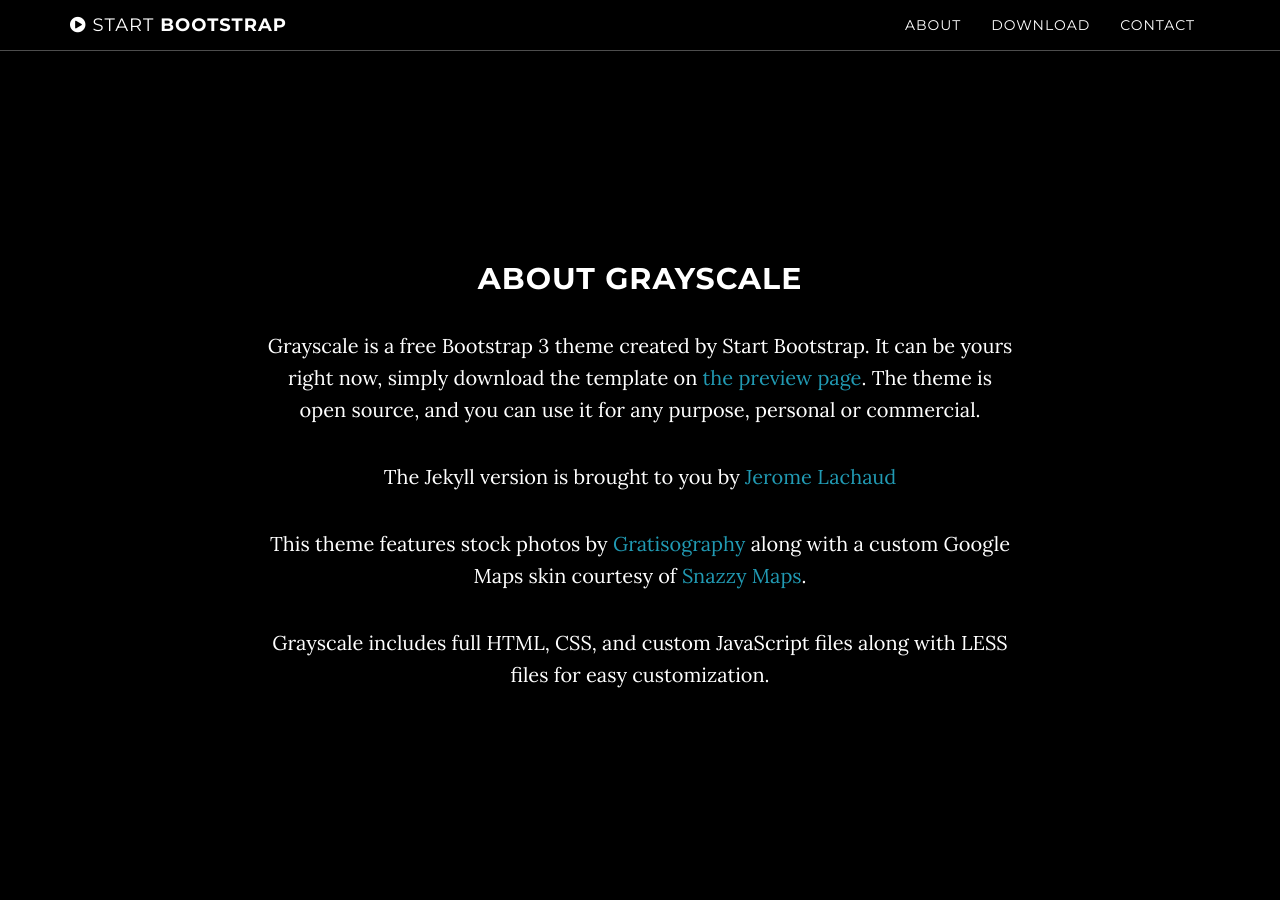
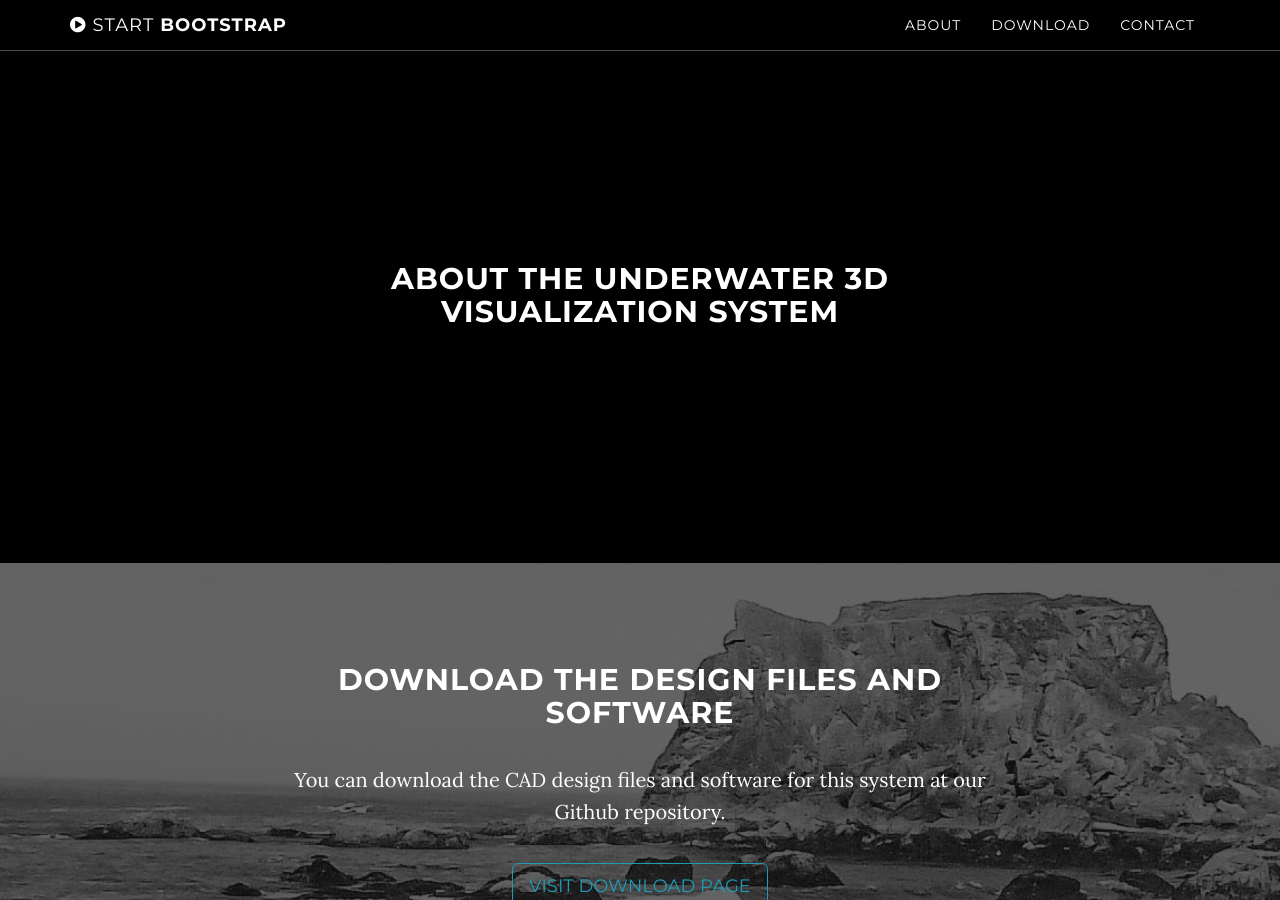
Before and after one commit to 3dvizrig/3dvizrig.github.io, a Jekyll site: the page built from index.html, in a window 1280 px wide and 900 px high, scrolled down 838 px. Built offline with Jekyll 4.4.1, drawn with Linux system fonts in a browser that asks for light colours; some of the changed text lies outside the part shown.

Commit message:
updated pages

```diff
--- a/_config.yml
+++ b/_config.yml
@@ -10,7 +10,7 @@ color:
   links: '#219ab3'
 
 # Footer settings
-footer: © 2016 UCSD Engineers for Exploration.
+footer: UCSD Engineers for Exploration.
 
 # Social networks usernames (many more available: google-plus, flickr, dribbble, pinterest, instagram, tumblr, linkedin, etc.)
 social:
--- a/_includes/about.html
+++ b/_includes/about.html
@@ -2,11 +2,8 @@
     <section id="about" class="container content-section text-center">
         <div class="row">
             <div class="col-lg-8 col-lg-offset-2">
-                <h2>About Grayscale</h2>
-                <p>Grayscale is a free Bootstrap 3 theme created by Start Bootstrap. It can be yours right now, simply download the template on <a href="http://startbootstrap.com/template-overviews/grayscale/">the preview page</a>. The theme is open source, and you can use it for any purpose, personal or commercial.</p>
-                <p>The Jekyll version is brought to you by <a href="https://github.com/jeromelachaud">Jerome Lachaud</a></p>
-                <p>This theme features stock photos by <a href="http://gratisography.com/">Gratisography</a> along with a custom Google Maps skin courtesy of <a href="http://snazzymaps.com/">Snazzy Maps</a>.</p>
-                <p>Grayscale includes full HTML, CSS, and custom JavaScript files along with LESS files for easy customization.</p>
+                <h2>About the Underwater 3D Visualization System</h2>
+
             </div>
         </div>
     </section>
--- a/_includes/contact.html
+++ b/_includes/contact.html
@@ -3,7 +3,7 @@
         <div class="row">
             <div class="col-lg-8 col-lg-offset-2">
                 <h2>Contact</h2>
-                <p>Dolor reprehenderit repellendus, optio labore odio at tempore debitis nisi. Quasi debitis tenetur eaque molestias non porro odio sapiente.</p>
+                <p>UCSD Engineers for Exploration</p>
                 <p><a href="mailto:{{ site.email }}">{{ site.email }}</a>
                 </p>
                 <ul class="list-inline banner-social-buttons">
--- a/_includes/download.html
+++ b/_includes/download.html
@@ -3,9 +3,9 @@
         <div class="download-section">
             <div class="container">
                 <div class="col-lg-8 col-lg-offset-2">
-                    <h2>Download Grayscale</h2>
-                    <p>You can download Grayscale for free on the preview page at Start Bootstrap.</p>
-                    <a href="http://startbootstrap.com/template-overviews/grayscale/" class="btn btn-default btn-lg">Visit Download Page</a>
+                    <h2>Download the Design Files and Software</h2>
+                    <p>You can download the CAD design files and software for this system at our Github repository.</p>
+                    <a href="https://github.com/UCSD-E4E/3d-visualization-system" class="btn btn-default btn-lg">Visit Download Page</a>
                 </div>
             </div>
         </div>
```
